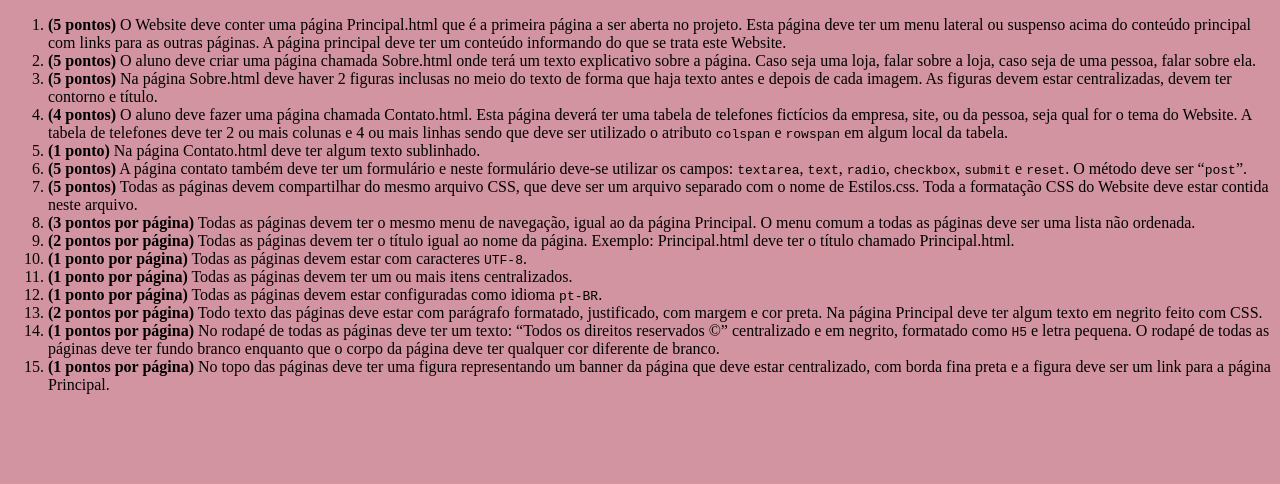
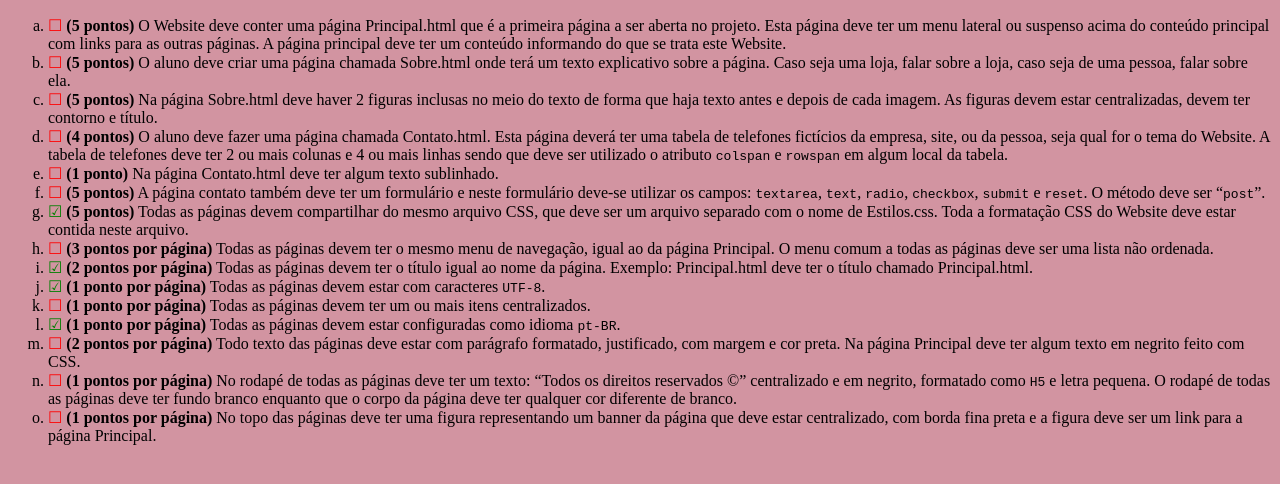
Before and after one commit to e-molduras/e-molduras.github.io, a plain HTML site: page checklist.html in a window 1280 px wide. Drawn offline with Linux system fonts and the light colour scheme.

Commit message:
Estilo do checklist de volta.

```diff
--- a/estilos.css
+++ b/estilos.css
@@ -1 +1,4 @@
 body { background-color : #d294a1; }
+ol.checklist { list-style-type: lower-alpha; }
+ol.checklist li:before { content: "\2610\0020"; color: red; }
+ol.checklist li.checked:before { content: "\2611\0020"; color: green; }
```
